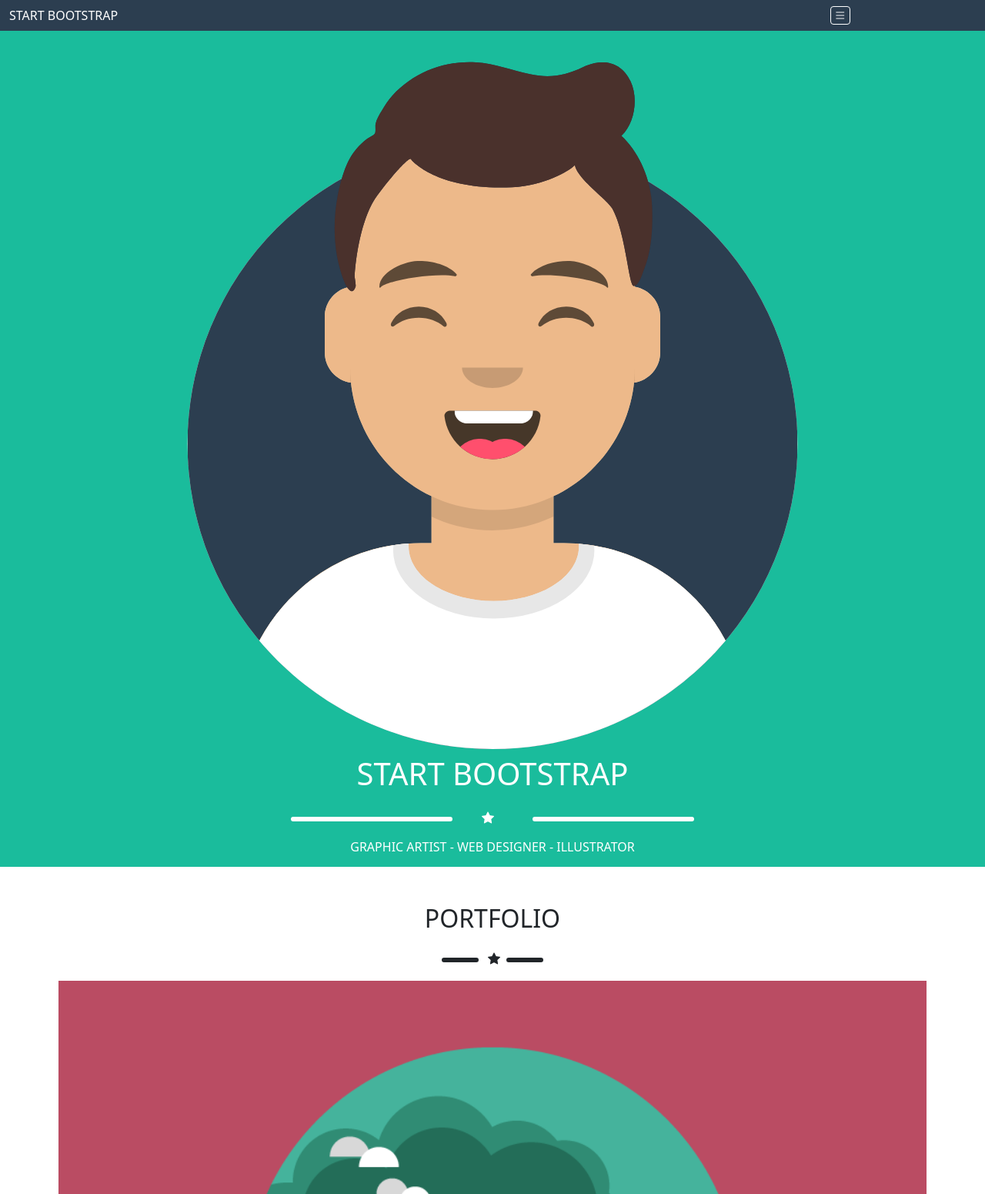
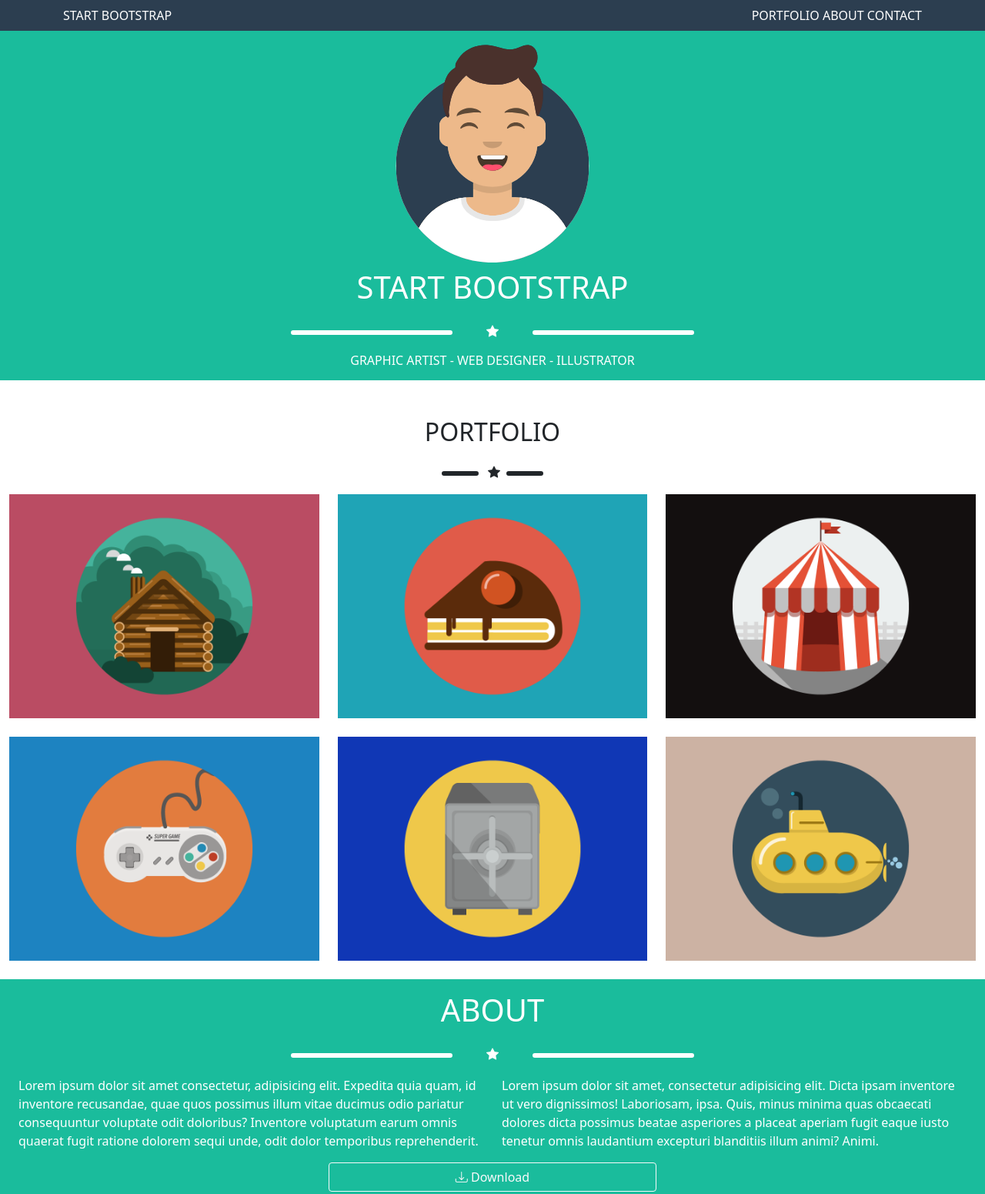
Before and after one commit to yuribertoli/html-css-bootstrap-freelancer, a plain HTML site: page index.html in a window 1280 px wide. Shown: the top 1551 px of the page at 77% size. Drawn offline with nearby package versions, Linux system fonts and the light colour scheme.

Commit message:
responsive

```diff
--- a/index.html
+++ b/index.html
@@ -6,16 +6,21 @@
     <meta name="viewport" content="width=device-width, initial-scale=1.0">
     <title>Bootstrap</title>
     <link href="https://cdn.jsdelivr.net/npm/bootstrap@5.0.2/dist/css/bootstrap.min.css" rel="stylesheet" integrity="sha384-EVSTQN3/azprG1Anm3QDgpJLIm9Nao0Yz1ztcQTwFspd3yD65VohhpuuCOmLASjC" crossorigin="anonymous">
+    <link rel="stylesheet" href="https://cdn.jsdelivr.net/npm/bootstrap-icons@1.7.2/font/bootstrap-icons.css">
     <link rel="stylesheet" href="style.css">
-    <link rel="stylesheet" href="https://cdn.jsdelivr.net/npm/bootstrap-icons@1.7.2/font/bootstrap-icons.css">
 </head>
 <body>
 
     <!-- HEADER -->
-    <header class="container-fluid py-2">
-        <div class="row align-items-center justify-content-between">
-            <div class="start col-5 text-uppercase text-white">start bootstrap</div>
-            <div class="hamburger-menu col-2"><a class="border border-white rounded px-1" href="#"><i class="bi bi-list text-white"></i></a></div>
+    <header class="py-2">
+        <div class="container-sm d-flex">
+            <div class="start col-6 text-uppercase text-white">start bootstrap</div>
+            <div class="text-end hamburger-menu d-block d-sm-none ms-auto text-right col-2"><a class="border border-white rounded px-1" href="#"><i class="bi bi-list text-white"></i></a></div>
+            <div class="col-6 text-end d-none d-sm-block ms-auto">
+                <a class="text-uppercase text-white nounderline" href="#">portfolio</a>
+                <a class="text-uppercase text-white nounderline" href="#">about</a>
+                <a class="text-uppercase text-white nounderline" href="#">contact</a>
+            </div>
         </div>
     </header>
 
@@ -30,7 +35,7 @@
 
             <div class="row justify-content-center align-items-center">
                 <hr class="col-2 my-4 rounded border-white">
-                <i class="col-1 text-white bi bi-star-fill pe-4 pb-1"></i>
+                <i class="col-1 text-white bi bi-star-fill text-center pb-1"></i>
                 <hr class="col-2 my-4 rounded border-white">
             </div>
 
@@ -57,27 +62,30 @@
         </div>
 
         <!-- Immagini main -->
-        <div class="row col-11">
-            <img class="col-12 mb-4" src="img/cabin.png" alt="img">
-            <img class="col-12 mb-4" src="img/cake.png" alt="img">
-            <img class="col-12 mb-4" src="img/circus.png" alt="img">
-            <img class="col-12 mb-4" src="img/game.png" alt="img">
-            <img class="col-12 mb-4" src="img/safe.png" alt="img">
-            <img class="col-12 mb-4" src="img/submarine.png" alt="img">
+        <div class="row row-cols-1 row-cols-sm-2 row-cols-lg-3">
+            <img class="col rounded mb-4" src="img/cabin.png" alt="img">
+            <img class="col rounded mb-4" src="img/cake.png" alt="img">
+            <img class="col rounded mb-4" src="img/circus.png" alt="img">
+            <img class="col rounded mb-4" src="img/game.png" alt="img">
+            <img class="col rounded mb-4" src="img/safe.png" alt="img">
+            <img class="col rounded mb-4" src="img/submarine.png" alt="img">
         </div>
 
         <!-- Testo main -->
         <div class="row flex-column align-items-center bckgrd-green">
 
-            <h1 class="text-center text-uppercase text-white mt-3">start bootstrap</h1>
+            <h1 class="text-center text-uppercase text-white mt-3">about</h1>
 
             <div class="row justify-content-center align-items-center">
                 <hr class="col-2 my-4 rounded border-white">
-                <i class="col-1 text-white bi bi-star-fill pe-4 pb-1"></i>
+                <i class="col-1 text-center text-white bi bi-star-fill pb-1"></i>
                 <hr class="col-2 my-4 rounded border-white">
             </div>
 
-            <p class="col-10 text-white">Lorem ipsum dolor sit amet consectetur adipisicing elit. Ad, sit mollitia! Excepturi, facilis deserunt minus aut reiciendis impedit corporis iusto nemo iure, deleniti doloremque rerum magnam quibusdam. Ratione ab voluptates quae hic omnis quis animi mollitia, inventore facilis ipsam repellendus explicabo magnam cupiditate consequuntur corporis itaque facere, deserunt, fugit ad officia tenetur quia. Recusandae magnam molestiae quaerat dolorum quo vero esse mollitia inventore sed, error atque quas quam ad ex delectus, aperiam omnis? Accusamus perspiciatis in at ex amet laudantium possimus voluptatem consequuntur repudiandae voluptatibus ab officia temporibus assumenda vel, suscipit necessitatibus molestias nihil magni exercitationem eveniet soluta facere tempore?</p>
+            <div class="row row-cols-1 row-cols-sm-2">
+                <p class="text-white col">Lorem ipsum dolor sit amet consectetur, adipisicing elit. Expedita quia quam, id inventore recusandae, quae quos possimus illum vitae ducimus odio pariatur consequuntur voluptate odit doloribus? Inventore voluptatum earum omnis quaerat fugit ratione dolorem sequi unde, odit dolor temporibus reprehenderit.</p>
+                <p class="text-white col">Lorem ipsum dolor sit amet, consectetur adipisicing elit. Dicta ipsam inventore ut vero dignissimos! Laboriosam, ipsa. Quis, minus minima quas obcaecati dolores dicta possimus beatae asperiores a placeat aperiam fugit eaque iusto tenetur omnis laudantium excepturi blanditiis illum animi? Animi.</p>
+            </div>
 
             <button type="button" class="mb-5 col-4 btn btn-outline-light"><i class="bi bi-download"></i> Download</button>
 
@@ -121,21 +129,27 @@
 
         <div class="container-fluid first-footer">
 
-            <div class="pb-4 d-flex flex-column align-items-center">
+            <div class="pb-4 row justify-content-evenly row-cols-1 row-cols-sm-3">
 
+                <div class="col d-flex flex-column align-items-center">
                     <h5 class="text-uppercase text-white text-center mt-4">location</h5>
                     <span class="text-white ">Lorem ipsum dolor sit amet consectetur.</span>
+                </div>
 
+                <div class="col d-flex flex-column align-items-center">
                     <h5 class="text-uppercase text-white text-center mt-4">around the web</h5>
-                <div class="col-6 d-flex justify-content-center text-center">
+                    <div class="col-6 col-sm-12 d-flex justify-content-center text-center">
                         <i class="d-block border rounded-circle text-white bi bi-facebook"></i>
                         <i class="d-block mx-4 border rounded-circle text-white bi bi-google"></i>
                         <i class="me-4 d-block border rounded-circle text-white bi bi-twitter"></i>
                         <i class="border d-block rounded-circle text-white bi bi-linkedin"></i>
                     </div>
+                </div>
 
+                <div class="col d-flex flex-column align-items-center">
                     <h5 class="text-uppercase text-white text-center mt-4">about freelancer</h5>
                     <span class="text-white text-center">Lorem ipsum dolor sit amet consectetur. Lorem ipsum dolor sit amet consectetur adipisicing elit. Quas, natus!</span>
+                </div>
 
             </div>
 
--- a/style.css
+++ b/style.css
@@ -12,8 +12,13 @@ header, .second-footer {
 
 #jumbotron img {
     width: 70%;
+    max-width: 300px;
     height: auto;
 }
+
+.nounderline {
+    text-decoration: none;
+  }
 
 hr {
     flex-basis: 50%;
```
Lines whose indentation alone changed are shown as unchanged.
